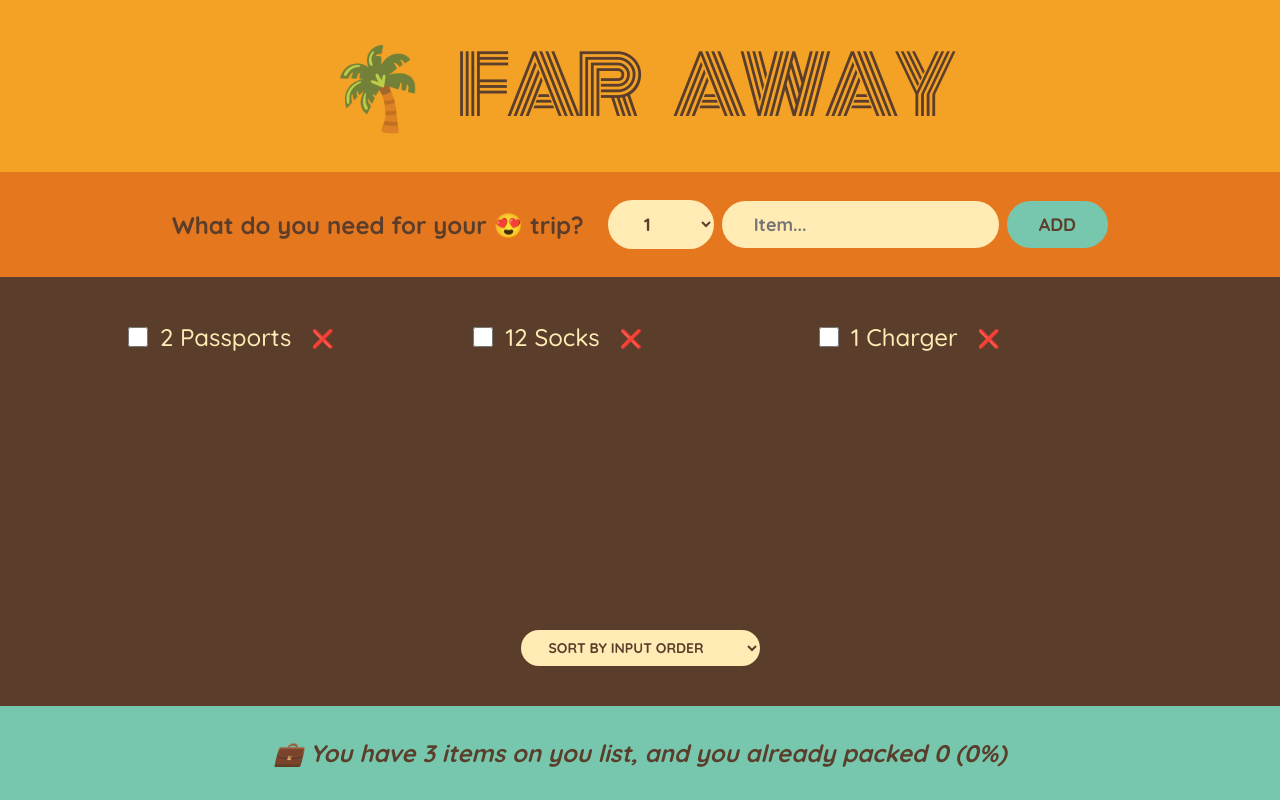
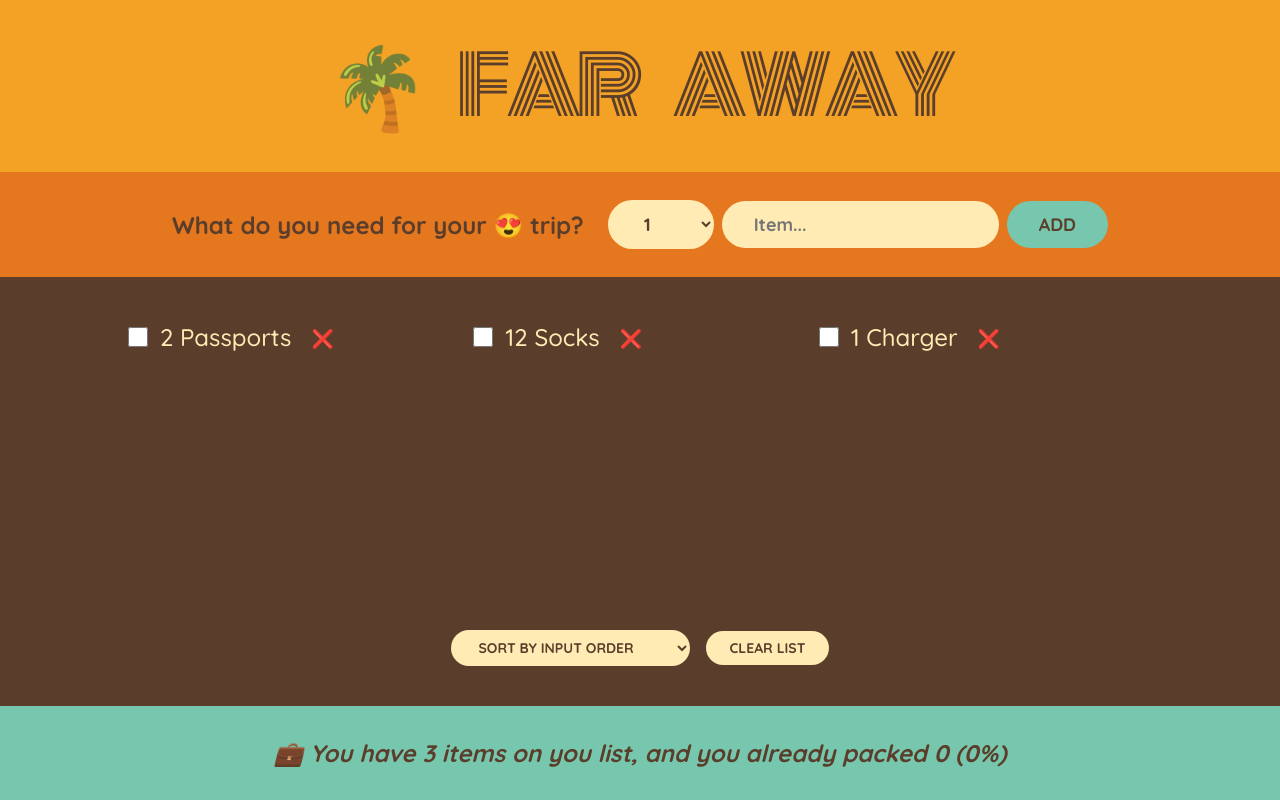
Before and after one commit to Sougata2/Travel-List, a React (Create React App) app: page / in a window 1280 px wide. Built offline with nearby package versions, Linux system fonts and the light colour scheme.

Commit message:
added clear list functionality in packaging list

```diff
--- a/src/App.js
+++ b/src/App.js
@@ -60,7 +60,12 @@ function Item({ item, handleDeleteItem, handleToggleItem }) {
   );
 }
 
-function PackingList({ items, handleDeleteItem, handleToggleItem }) {
+function PackingList({
+  items,
+  handleDeleteItem,
+  handleToggleItem,
+  handleClearList,
+}) {
   const [sortBy, setSortBy] = useState("input");
   let sortedItem;
   if (sortBy === "input") {
@@ -97,6 +102,9 @@ function PackingList({ items, handleDeleteItem, handleToggleItem }) {
           <option value="description">Sort by description</option>
           <option value="packed">Sort by packed status</option>
         </select>
+        {items.length > 0 && (
+          <button onClick={(e) => handleClearList()}>Clear List</button>
+        )}
       </div>
     </div>
   );
@@ -131,6 +139,7 @@ function App() {
   function handleAddItems(item) {
     setItems((items) => [...items, item]);
   }
+
   function handleDeleteItem(id) {
     setItems((items) => items.filter((item) => item.id !== id));
   }
@@ -143,6 +152,13 @@ function App() {
     );
   }
 
+  function handleClearList() {
+    const confirmed = window.confirm(
+      "Are you sure you want to delete all the items ?"
+    );
+    if (confirmed) setItems((items) => []);
+  }
+
   return (
     <div className="app">
       <Logo />
@@ -151,6 +167,7 @@ function App() {
         items={items}
         handleDeleteItem={handleDeleteItem}
         handleToggleItem={handleToggleItem}
+        handleClearList={handleClearList}
       />
       <Stats items={items} />
     </div>
```
